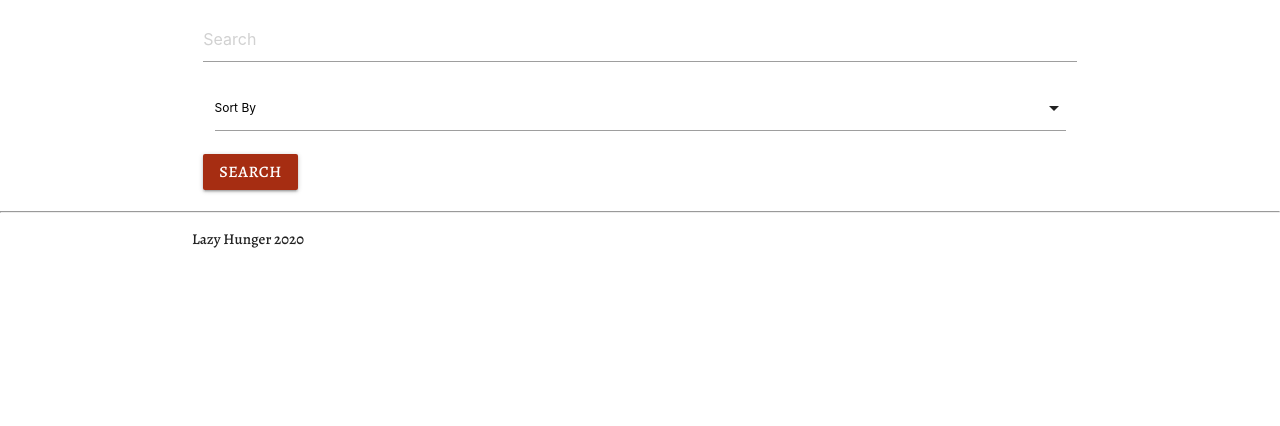
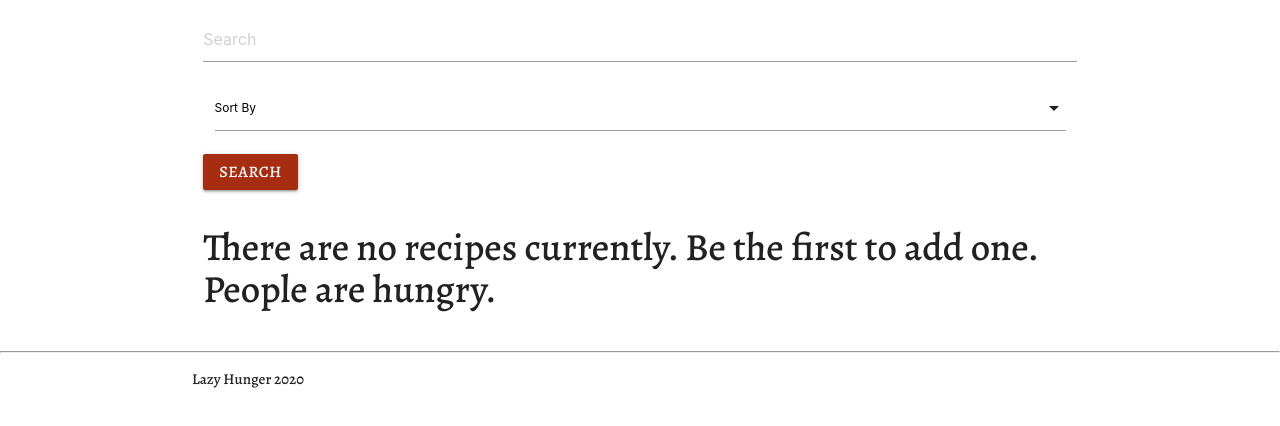
Before and after one commit to AllenGleeson/Lazy-Hunger, a Flask app: page /get_recipes/ in a window 1280 px wide. Shown: the part 554-980 px from the top of the page. Before the commit the page ends 802 px from the top, so only its background shows below. Run offline with Flask 2, Linux system fonts and the light colour scheme; data that the repository does not hold is empty; some libraries are stand-ins or nearby versions; some web fonts are replaced.

Commit message:
Added a message to display on the home page if there are no recipes in the database currently.

```diff
--- a/templates/index.html
+++ b/templates/index.html
@@ -38,6 +38,7 @@
 
     <div class="col s12">
 
+        {% if recipes is none %}
             {% for recipe in recipes %}
             <div class="card horizontal">
                 <div class="card-image">
@@ -79,6 +80,10 @@
                 </div>
             </div>
             {% endfor %}
+
+        {% else %}
+            <h2>There are no recipes currently. Be the first to add one. People are hungry.</h2>
+        {% endif %}
     </div>
 </div>
 
```
Lines whose indentation alone changed are shown as unchanged.
